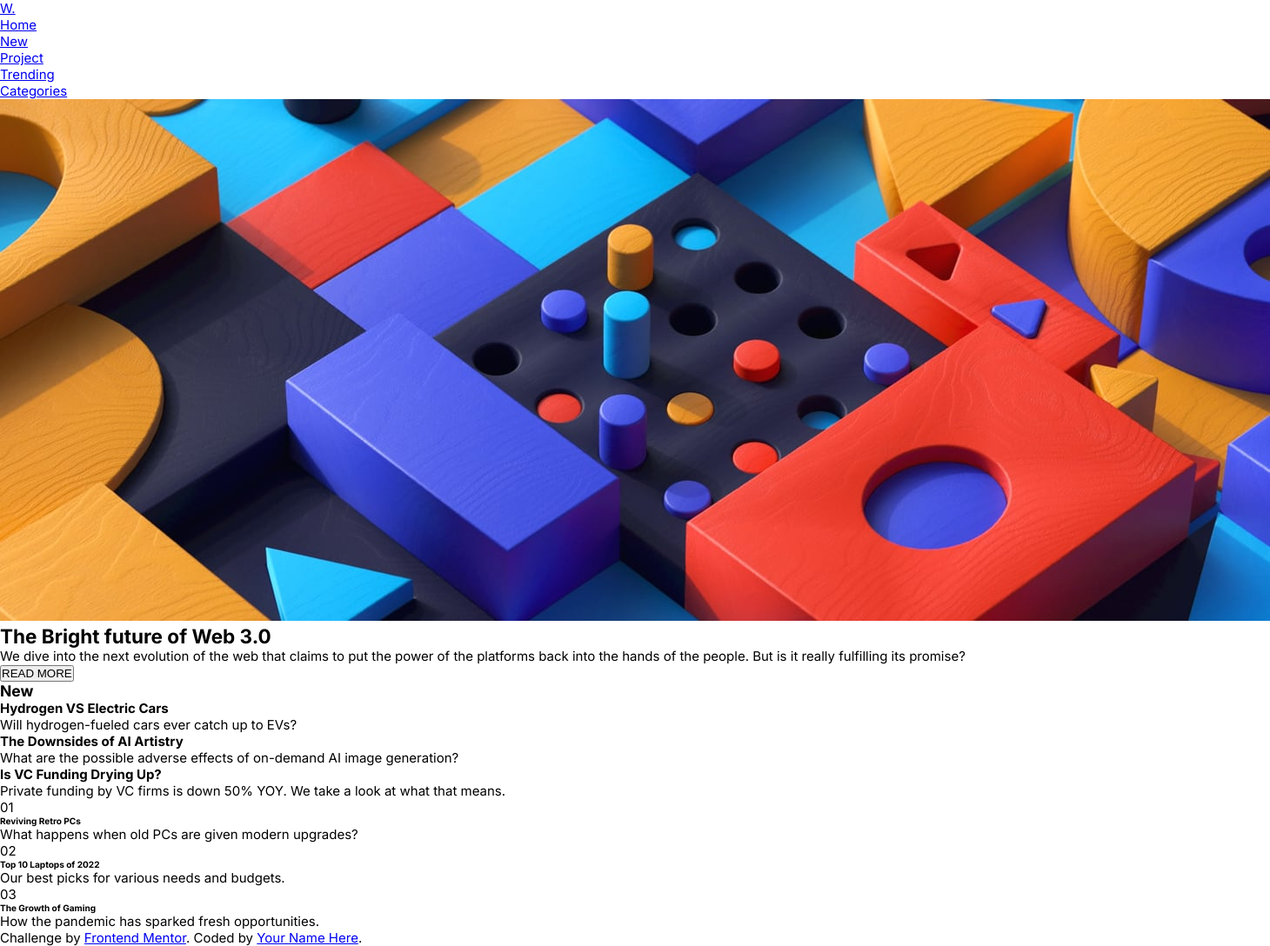
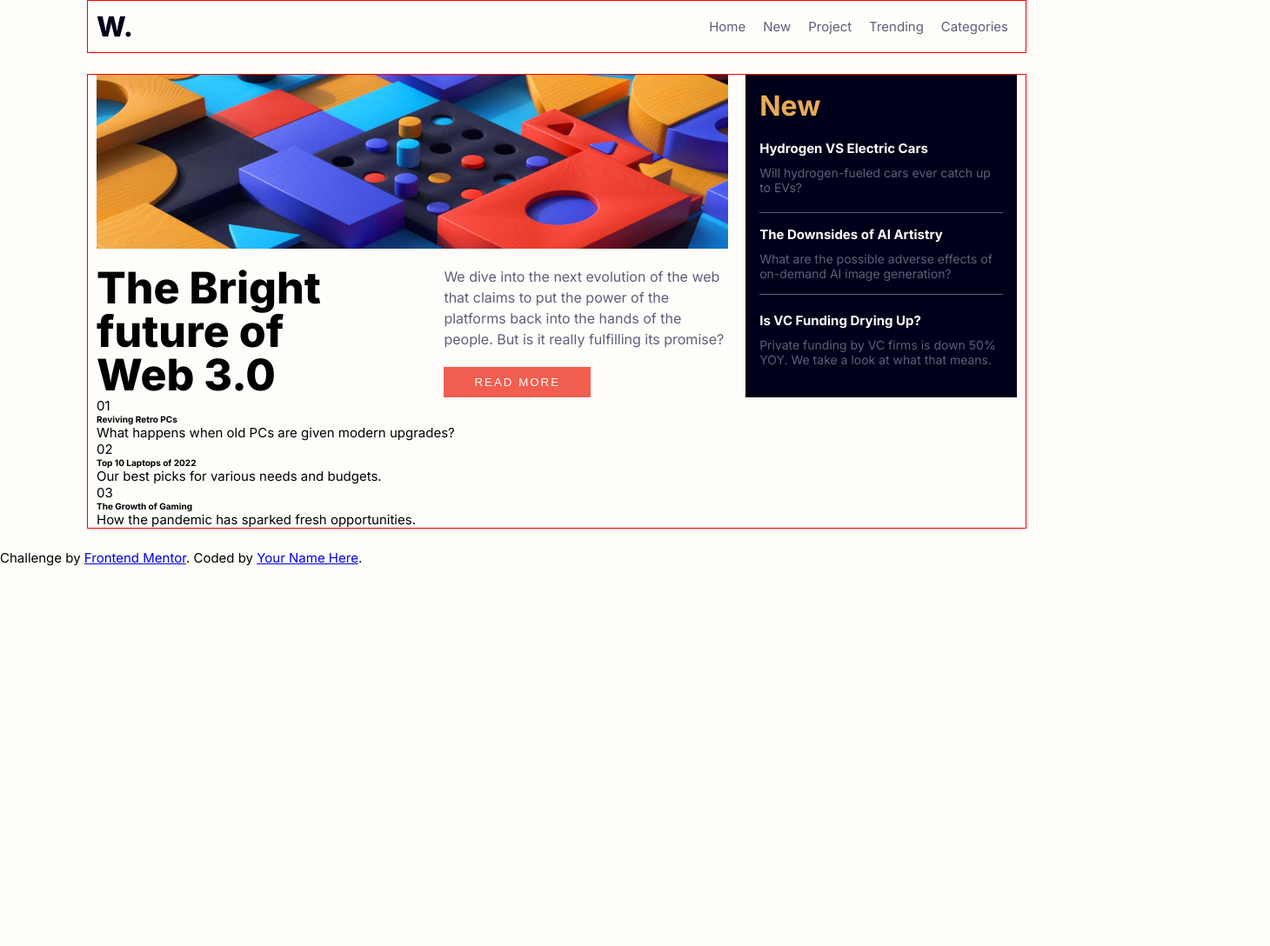
Before and after one commit to JoyGoswami/news-homepage, a plain HTML site: page index.html in a window 1280 px wide. Shown: the whole page at 87% size, 1460 px wide, since content can reach past the window. After the commit the page ends 800 px from the top, so only its background shows below. Drawn offline with Linux system fonts and the light colour scheme.

Commit message:
hero section is completed

```diff
--- a/index.html
+++ b/index.html
@@ -26,7 +26,7 @@
   <body>
     <!-- header -->
     <header>
-      <div class="header-inner">
+      <div class="header-inner container">
         <div class="logo">
           <a href="#">W.</a>
         </div>
@@ -54,7 +54,7 @@
     <!-- header -->
     <!-- main -->
     <main>
-      <div class="main-inner">
+      <div class="main-inner container">
         <section class="hero-section">
           <div class="banner-section">
             <div class="banner">
@@ -80,24 +80,30 @@
           <aside class="recent-news">
             <h3>New</h3>
             <div class="new-content">
+              <a href="#">
                 <h4 class="new-content-title">Hydrogen VS Electric Cars</h4>
                 <p class="new-para">
                   Will hydrogen-fueled cars ever catch up to EVs?
                 </p>
+              </a>
             </div>
             <div class="new-content line">
+              <a href="#">
                 <h4 class="new-content-title">The Downsides of AI Artistry</h4>
                 <p class="new-para">
                   What are the possible adverse effects of on-demand AI image
                   generation?
                 </p>
+              </a>
             </div>
             <div class="new-content">
+              <a href="#">
                 <h4 class="new-content-title">Is VC Funding Drying Up?</h4>
                 <p class="new-para">
                   Private funding by VC firms is down 50% YOY. We take a look at
                   what that means.
                 </p>
+              </a>
             </div>
           </aside>
         </section>
--- a/style.css
+++ b/style.css
@@ -1,3 +1,6 @@
+/*          */
+/*  Global  */
+/*          */
 *,
 *::after,
 *::before {
@@ -17,4 +20,146 @@
 body {
   font-family: "Inter", sans-serif;
   font-size: 15px;
+  background-color: var(--off-white);
 }
+
+.container {
+  border: 1px solid red;
+  max-width: 1080px;
+  padding: 0 10px;
+  margin: 0 auto;
+}
+img {
+  width: 100%;
+}
+
+/*          */
+/*  Global  */
+/*          */
+
+/*          */
+/*  header  */
+/*          */
+.header-inner {
+  display: flex;
+  justify-content: space-between;
+  align-items: center;
+}
+.logo a {
+  text-decoration: none;
+  font-size: 2rem;
+  color: var(--very-dark-blue);
+  font-weight: 800;
+}
+.nav-ul {
+  display: flex;
+  list-style: none;
+}
+.nav-list {
+  padding: 20px 10px;
+}
+.nav-links {
+  text-decoration: none;
+  color: var(--dark-grayish-blue);
+  transition: all 0.5s;
+}
+.nav-links:hover {
+  color: var(--primary-soft-red);
+}
+/*          */
+/*  header  */
+/*          */
+
+/*          */
+/*   main   */
+/*          */
+main {
+  margin: 1.5rem 0;
+}
+.hero-section {
+  display: flex;
+  gap: 20px;
+  justify-content: space-between;
+}
+.banner-section {
+  width: 70%;
+}
+.banner img {
+  height: 200px;
+}
+
+.description {
+  display: flex;
+  justify-content: space-between;
+
+  margin-top: 1rem;
+}
+.description-title {
+  width: 40%;
+}
+.description-content {
+  width: 45%;
+  /* padding-left: 2rem; */
+}
+.description-title {
+  padding-right: 1rem;
+}
+.description-title h1 {
+  font-size: 50px;
+  font-weight: 800;
+  line-height: 1;
+}
+.description-content p {
+  line-height: 1.5;
+  color: var(--dark-grayish-blue);
+  font-size: 16px;
+}
+.description-content .btn {
+  padding: 10px 35px;
+  background-color: var(--primary-soft-red);
+  color: var(--off-white);
+  border: none;
+  outline: none;
+  letter-spacing: 2px;
+  font-weight: normal;
+  margin-top: 20px;
+  cursor: pointer;
+  transition: all 0.5s;
+}
+.description-content .btn:hover {
+  background-color: var(--very-dark-blue);
+}
+.recent-news {
+  width: 30%;
+  background-color: var(--very-dark-blue);
+  color: var(--off-white);
+  padding: 1rem;
+}
+.new-content.line {
+  margin: 20px 0;
+  padding: 15px 0;
+  border-top: 1px solid var(--dark-grayish-blue);
+  border-bottom: 1px solid var(--dark-grayish-blue);
+}
+.new-content a {
+  text-decoration: none;
+}
+.new-content a h4 {
+  color: var(--off-white);
+}
+.new-content a:hover h4 {
+  color: var(--primary-soft-orange);
+}
+.recent-news h3 {
+  color: var(--primary-soft-orange);
+  font-size: 2rem;
+  margin-bottom: 20px;
+}
+.new-content .new-para {
+  color: var(--dark-grayish-blue);
+  font-size: 14px;
+  margin-top: 10px;
+}
+/*          */
+/*   main   */
+/*          */
```
Also changed, not shown: 1 other file. Lines whose indentation alone changed are shown as unchanged.
